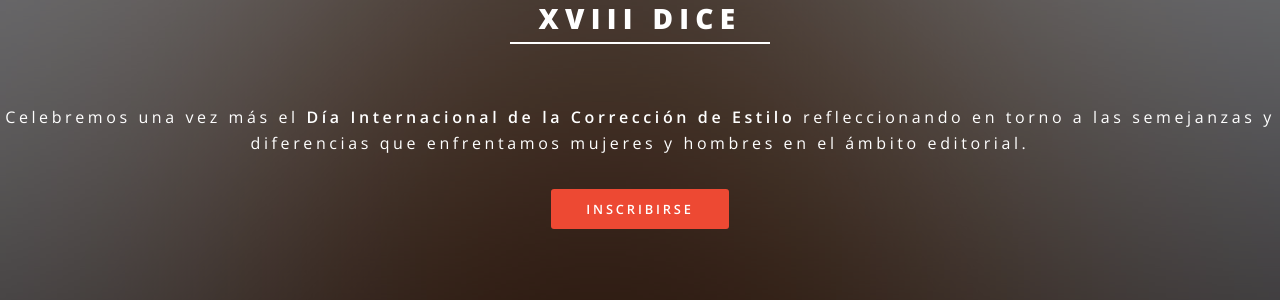
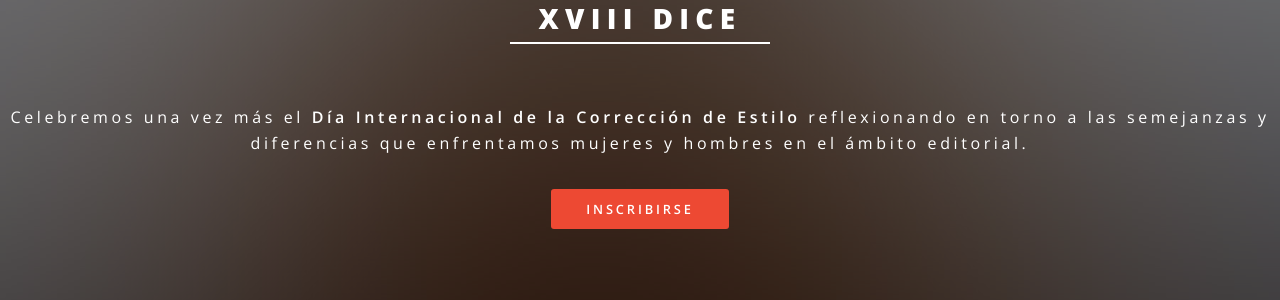
Before and after one commit to peacmx/xviii-dice, a Jekyll site: the page built from index.html, in a window 1280 px wide and 900 px high. Shown: the part 319-619 px from the top of the window. Built offline with Jekyll 4.4.1, drawn with Linux system fonts in a browser that asks for light colours.

Commit message:
reflexión

```diff
--- a/_config.yml
+++ b/_config.yml
@@ -4,7 +4,7 @@
 # Site settings
 title: XVIII DICE
 description: |
-  Celebremos una vez más el **Día Internacional de la Corrección de Estilo** refleccionando en torno a las semejanzas y diferencias que enfrentamos mujeres y hombres en el ámbito editorial.
+  Celebremos una vez más el **Día Internacional de la Corrección de Estilo** reflexionando en torno a las semejanzas y diferencias que enfrentamos mujeres y hombres en el ámbito editorial.
 owner: PEAC # or company name
 first_published: 2024 # if migrating another site, the year of your first publish
 email: informacion@peac.mx
```
Also changed, not shown: 1 other file.
